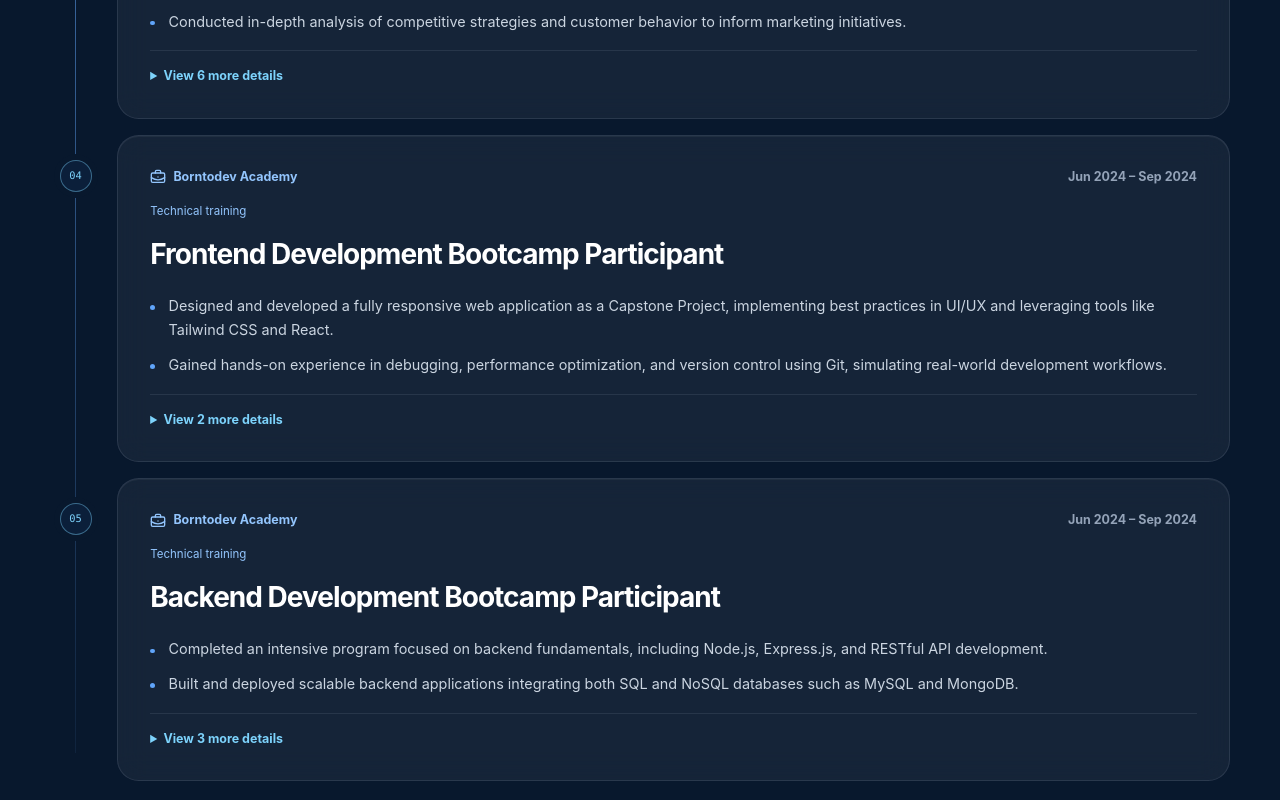
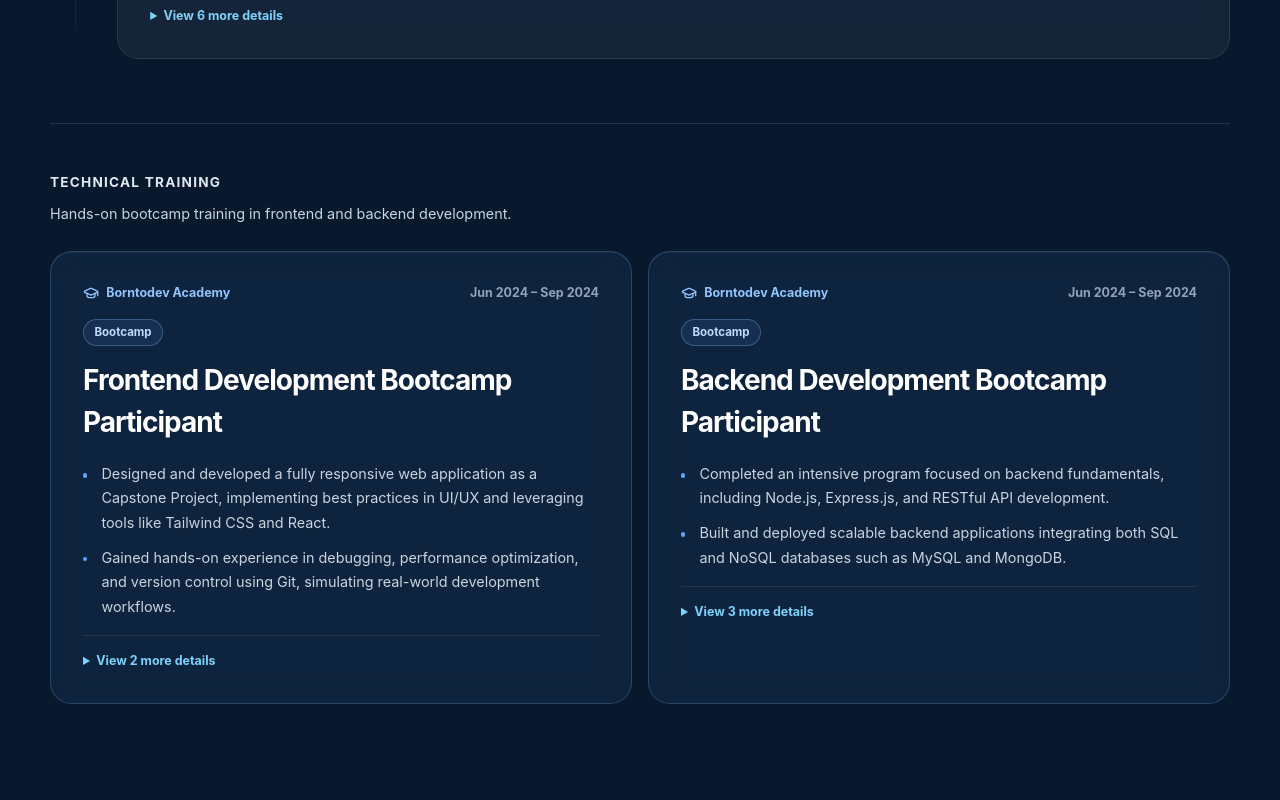
Before and after one commit to TheetawatCode/Theetawat-Portfolio, a Next.js app: page / in a window 1280 px wide. Shown: the part 5280-6080 px from the top of the page. Built offline with nearby package versions, Linux system fonts and the light colour scheme.

Commit message:
refactor: separate technical training from work experience

```diff
--- a/src/app/globals.css
+++ b/src/app/globals.css
@@ -763,7 +763,7 @@ a {
 .timeline-meta span { display: inline-flex; align-items: center; gap: 0.45rem; }
 .timeline-meta time { color: #94a3b8; }
 
-.timeline-card h3 {
+.timeline-card h4 {
   margin-top: 0.8rem;
   color: #fff;
   font-size: clamp(1.25rem, 3vw, 1.75rem);
@@ -812,6 +812,41 @@ a {
 
 .experience-details[open] summary {
   margin-bottom: 0.9rem;
+}
+
+.experience-group-heading {
+  margin-bottom: 1.2rem;
+  color: #e2e8f0;
+  font-size: 0.85rem;
+  font-weight: 700;
+  letter-spacing: 0.09em;
+  text-transform: uppercase;
+}
+
+.technical-training {
+  margin-top: clamp(2.5rem, 5vw, 4rem);
+  border-top: 1px solid rgba(148, 163, 184, 0.2);
+  padding-top: clamp(2rem, 4vw, 3rem);
+}
+
+.technical-training .experience-group-heading { margin-bottom: 0.65rem; }
+.training-intro { margin-bottom: 1.5rem; color: #cbd5e1; font-size: 0.9rem; line-height: 1.7; }
+.training-grid { display: grid; gap: 1rem; }
+.training-card { min-width: 0; background: rgba(96, 165, 250, 0.08); border-color: rgba(147, 197, 253, 0.22); }
+.training-badge {
+  display: inline-flex;
+  margin-top: 1rem;
+  padding: 0.25rem 0.65rem;
+  border: 1px solid rgba(147, 197, 253, 0.3);
+  border-radius: 999px;
+  color: #bfdbfe;
+  background: rgba(96, 165, 250, 0.1);
+  font-size: 0.72rem;
+  font-weight: 650;
+}
+
+@media (min-width: 900px) {
+  .training-grid { grid-template-columns: repeat(2, minmax(0, 1fr)); }
 }
 
 .projects-section {
--- a/src/components/experience-section.tsx
+++ b/src/components/experience-section.tsx
@@ -1,4 +1,4 @@
-import { BriefcaseBusiness } from "lucide-react";
+import { BriefcaseBusiness, GraduationCap } from "lucide-react";
 
 import { experiences } from "@/data/portfolio";
 import { SectionHeading } from "./section-heading";
@@ -14,8 +14,10 @@ export function ExperienceSection() {
           invert
         />
 
-        <div className="timeline">
-          {[...experiences.filter(item => item.kind === "work"), ...experiences.filter(item => item.kind === "training")].map((experience, index) => (
+        <div role="group" aria-labelledby="work-experience-heading">
+          <h3 className="experience-group-heading" id="work-experience-heading">Work Experience</h3>
+          <div className="timeline">
+          {experiences.filter(item => item.kind === "work").map((experience, index) => (
             <article className="timeline-item" key={`${experience.company}-${experience.title}`}>
               <div className="timeline-marker" aria-hidden="true">
                 <span>{String(index + 1).padStart(2, "0")}</span>
@@ -25,8 +27,7 @@ export function ExperienceSection() {
                   <span><BriefcaseBusiness size={16} aria-hidden="true" /> {experience.company}</span>
                   <time>{experience.duration}</time>
                 </div>
-                <p className="experience-kind">{experience.kind === "training" ? "Technical training" : "Professional experience"}</p>
-                <h3>{experience.title}</h3>
+                <h4>{experience.title}</h4>
                 <ul>
                   {experience.description.slice(0, 2).map((item) => <li key={item}>{item}</li>)}
                 </ul>
@@ -41,6 +42,35 @@ export function ExperienceSection() {
               </div>
             </article>
           ))}
+          </div>
+        </div>
+
+        <div className="technical-training" role="group" aria-labelledby="technical-training-heading">
+          <h3 className="experience-group-heading" id="technical-training-heading">Technical Training</h3>
+          <p className="training-intro">Hands-on bootcamp training in frontend and backend development.</p>
+          <div className="training-grid">
+            {experiences.filter(item => item.kind === "training").map((experience) => (
+              <article className="timeline-card training-card" key={`${experience.company}-${experience.title}`}>
+                <div className="timeline-meta">
+                  <span><GraduationCap size={16} aria-hidden="true" /> {experience.company}</span>
+                  <time>{experience.duration}</time>
+                </div>
+                <p className="training-badge">Bootcamp</p>
+                <h4>{experience.title}</h4>
+                <ul>
+                  {experience.description.slice(0, 2).map((item) => <li key={item}>{item}</li>)}
+                </ul>
+                {experience.description.length > 2 ? (
+                  <details className="experience-details">
+                    <summary>View {experience.description.length - 2} more details</summary>
+                    <ul>
+                      {experience.description.slice(2).map((item) => <li key={item}>{item}</li>)}
+                    </ul>
+                  </details>
+                ) : null}
+              </article>
+            ))}
+          </div>
         </div>
       </div>
     </section>
```
